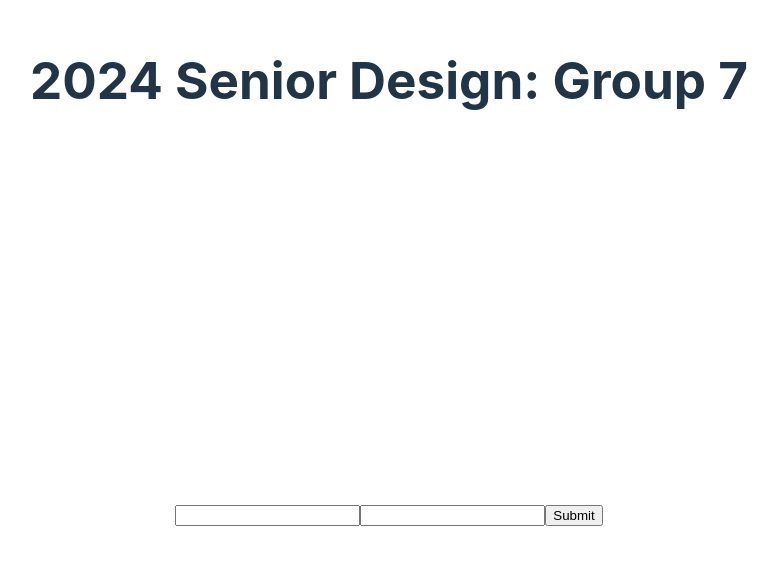
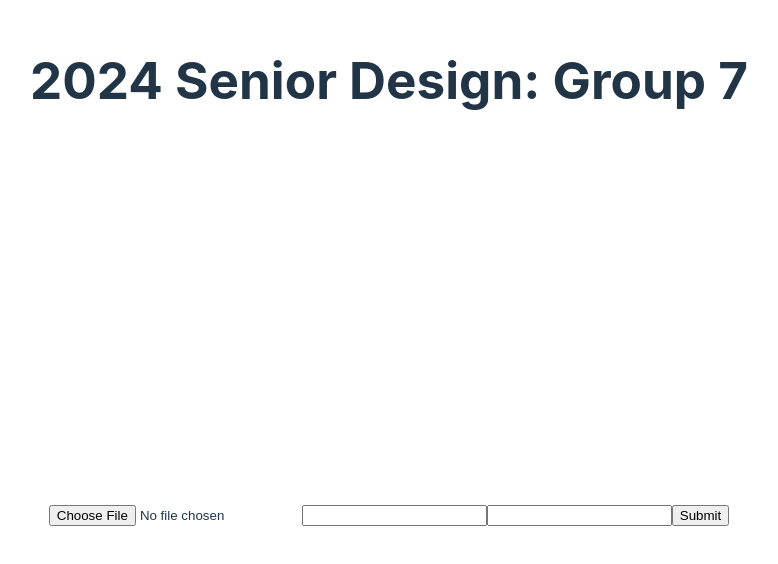
Before and after one commit to ReeseHatfield/SeniorDesignWebsite, a React (Vite) app in the folder frontend/: page /#/ in a window 1280 px wide. Shown: the part 128-692 px from the top of the page, without its empty margins (251-1029 px from the left). Built offline with nearby package versions, Linux system fonts and the light colour scheme.

Commit message:
add 2 factor authenication to api and frontend

```diff
--- a/frontend/src/pages/Login/Login.tsx
+++ b/frontend/src/pages/Login/Login.tsx
@@ -7,6 +7,7 @@ const Login = () => {
 
   const [username, setUsername] = useState("");
   const [password, setPassword] = useState("");
+  const [pat, setPat] = useState("");
 
   const usernameField = (
     <input
@@ -29,6 +30,29 @@ const Login = () => {
     }}
     ></input>);
 
+
+
+  const patField = (
+    <input type="file" onChange={(event) => {
+      if (!event.target.files) return;
+
+      const file = event.target.files[0];
+
+      const fr = new FileReader(); // clientside file reading is gross
+
+      fr.onload = (e) => {
+        if (e.target && typeof e.target.result === 'string') {
+          setPat(e.target.result);
+        }
+      }
+
+      fr.readAsText(file);
+
+    }}
+    ></input>
+  )
+
+
     const handleSubmit = (async (event: any) => {
       event.preventDefault(); // full submit override
 
@@ -42,7 +66,8 @@ const Login = () => {
         headers: { "Content-Type": "application/json" },
         body: JSON.stringify({
           username: username,
-          password: password
+          password: password,
+          pat: pat
         })
       })
         .then((response) => {
@@ -73,6 +98,7 @@ const Login = () => {
       <h1>2024 Senior Design: Group 7</h1>
       <Video youtubeLink="https://www.youtube.com/watch?v=zGwszApFEcY"/>
       <form onSubmit={handleSubmit}>
+        {patField}
         {usernameField}
         {passwordField}
         <input type="submit" value="Submit"></input>
```
Also changed, not shown: 1 other file (tests, documents, lock files or other folders).
